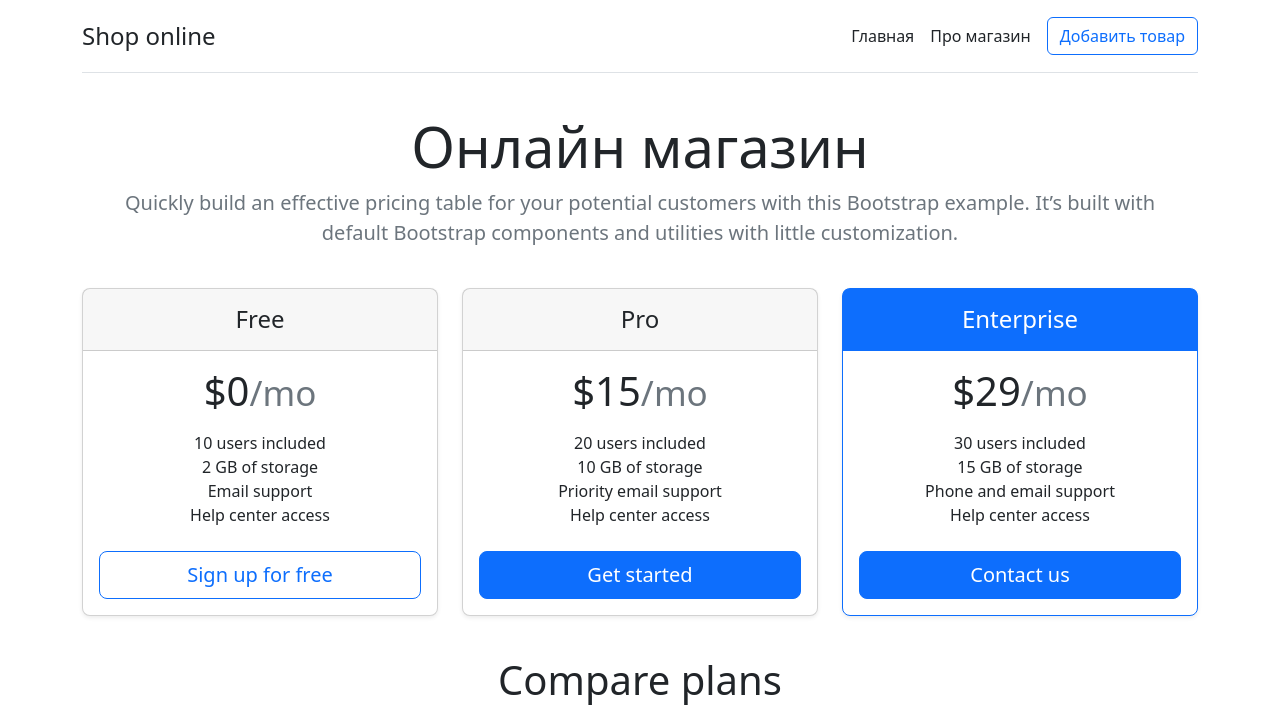
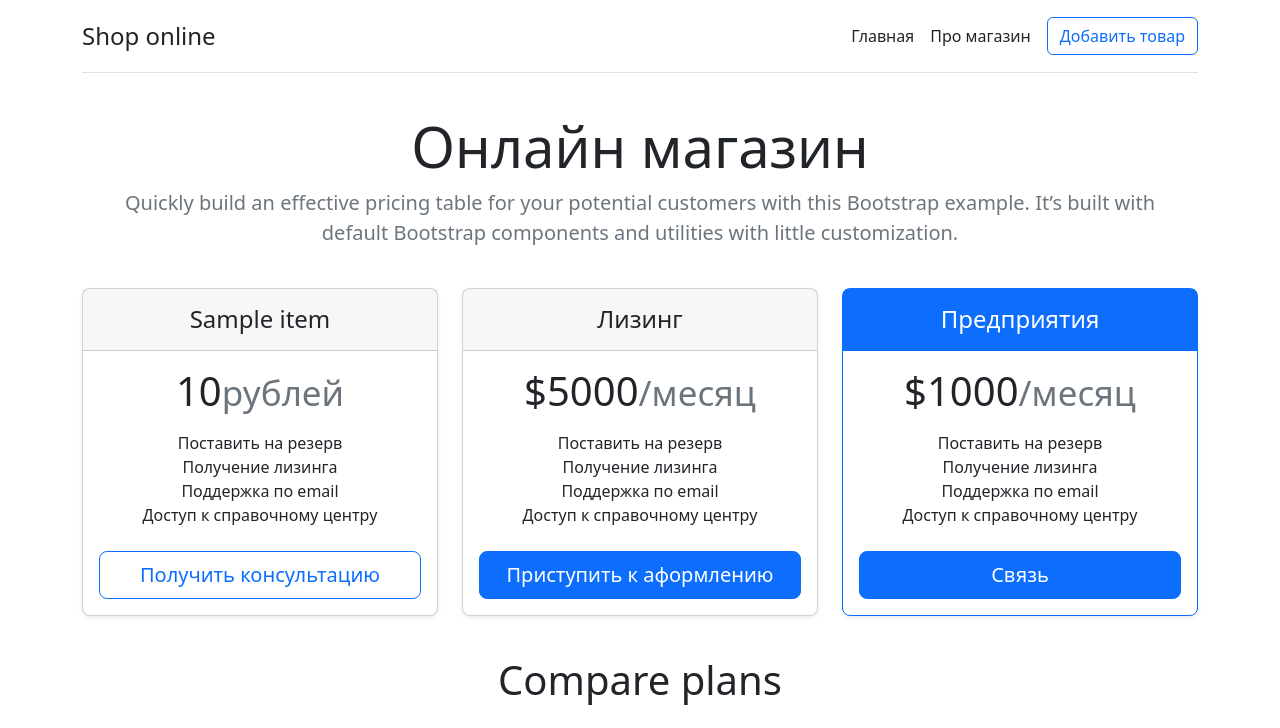
Before and after one commit to Chikago13/Flask_shop, a Flask app: page / in a window 1280 px wide. Shown: the top 728 px of the page. Run offline with Flask 2, Linux system fonts and the light colour scheme; tables that the repository leaves empty hold one stand-in row (values such as "Sample post").

Commit message:
Доработка шаблоно HTML

```diff
--- a/templates/index.html
+++ b/templates/index.html
@@ -18,51 +18,51 @@
       <div class="col">
         <div class="card mb-4 rounded-3 shadow-sm">
           <div class="card-header py-3">
-            <h4 class="my-0 fw-normal">Free</h4>
+            <h4 class="my-0 fw-normal">{{ el.title }}</h4>
           </div>
           <div class="card-body">
-            <h1 class="card-title pricing-card-title">$0<small class="text-muted fw-light">/mo</small></h1>
+            <h1 class="card-title pricing-card-title">{{ el.price }}<small class="text-muted fw-light">рублей</small></h1>
             <ul class="list-unstyled mt-3 mb-4">
-              <li>10 users included</li>
-              <li>2 GB of storage</li>
-              <li>Email support</li>
-              <li>Help center access</li>
+              <li>Поставить на резерв</li>
+              <li>Получение лизинга</li>
+              <li>Поддержка по email</li>
+              <li>Доступ к справочному центру</li>
             </ul>
-            <button type="button" class="w-100 btn btn-lg btn-outline-primary">Sign up for free</button>
+            <button type="button" class="w-100 btn btn-lg btn-outline-primary">Получить консультацию</button>
           </div>
         </div>
       </div>
       <div class="col">
         <div class="card mb-4 rounded-3 shadow-sm">
           <div class="card-header py-3">
-            <h4 class="my-0 fw-normal">Pro</h4>
+            <h4 class="my-0 fw-normal">Лизинг</h4>
           </div>
           <div class="card-body">
-            <h1 class="card-title pricing-card-title">$15<small class="text-muted fw-light">/mo</small></h1>
+            <h1 class="card-title pricing-card-title">$5000<small class="text-muted fw-light">/месяц</small></h1>
             <ul class="list-unstyled mt-3 mb-4">
-              <li>20 users included</li>
-              <li>10 GB of storage</li>
-              <li>Priority email support</li>
-              <li>Help center access</li>
+              <li>Поставить на резерв</li>
+              <li>Получение лизинга</li>
+              <li>Поддержка по email</li>
+              <li>Доступ к справочному центру</li>
             </ul>
-            <button type="button" class="w-100 btn btn-lg btn-primary">Get started</button>
+            <button type="button" class="w-100 btn btn-lg btn-primary">Приступить к аформлению</button>
           </div>
         </div>
       </div>
       <div class="col">
         <div class="card mb-4 rounded-3 shadow-sm border-primary">
           <div class="card-header py-3 text-bg-primary border-primary">
-            <h4 class="my-0 fw-normal">Enterprise</h4>
+            <h4 class="my-0 fw-normal">Предприятия</h4>
           </div>
           <div class="card-body">
-            <h1 class="card-title pricing-card-title">$29<small class="text-muted fw-light">/mo</small></h1>
+            <h1 class="card-title pricing-card-title">$1000<small class="text-muted fw-light">/месяц</small></h1>
             <ul class="list-unstyled mt-3 mb-4">
-              <li>30 users included</li>
-              <li>15 GB of storage</li>
-              <li>Phone and email support</li>
-              <li>Help center access</li>
+              <li>Поставить на резерв</li>
+              <li>Получение лизинга</li>
+              <li>Поддержка по email</li>
+              <li>Доступ к справочному центру</li>
             </ul>
-            <button type="button" class="w-100 btn btn-lg btn-primary">Contact us</button>
+            <button type="button" class="w-100 btn btn-lg btn-primary">Связь</button>
           </div>
         </div>
       </div>
```
